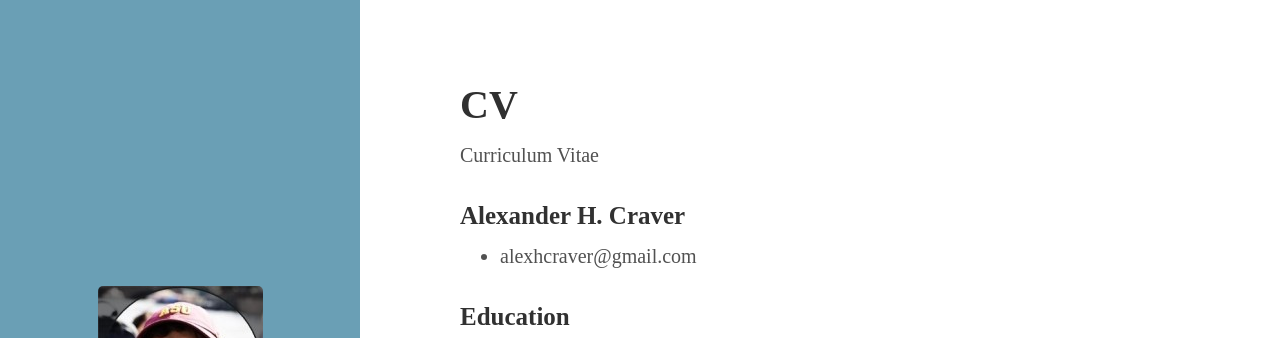
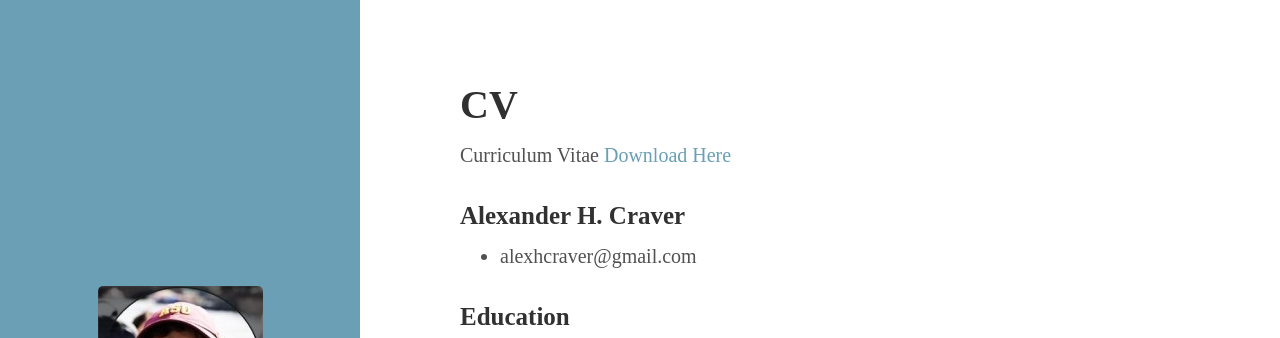
Before and after one commit to ahcraver/ahcraver.github.io, a Jekyll site: the page built from CV.md, in a window 1280 px wide and 900 px high. Shown: the top 338 px of the window. Built offline with Jekyll 4.4.1, drawn with Linux system fonts in a browser that asks for light colours.

Commit message:
Update CV.md

```diff
--- a/CV.md
+++ b/CV.md
@@ -2,7 +2,7 @@
 layout: page
 title: CV
 ---
-Curriculum Vitae
+Curriculum Vitae [Download Here](https://1drv.ms/b/c/bce4f3738324d3b9/IQDO8PTUsmIXQqeDu4yT8YGaAS6sUfwrQoXy4zgcNw28i3g?e=Igd2f2)
 ### Alexander H. Craver
 * alexhcraver@gmail.com
 
```
